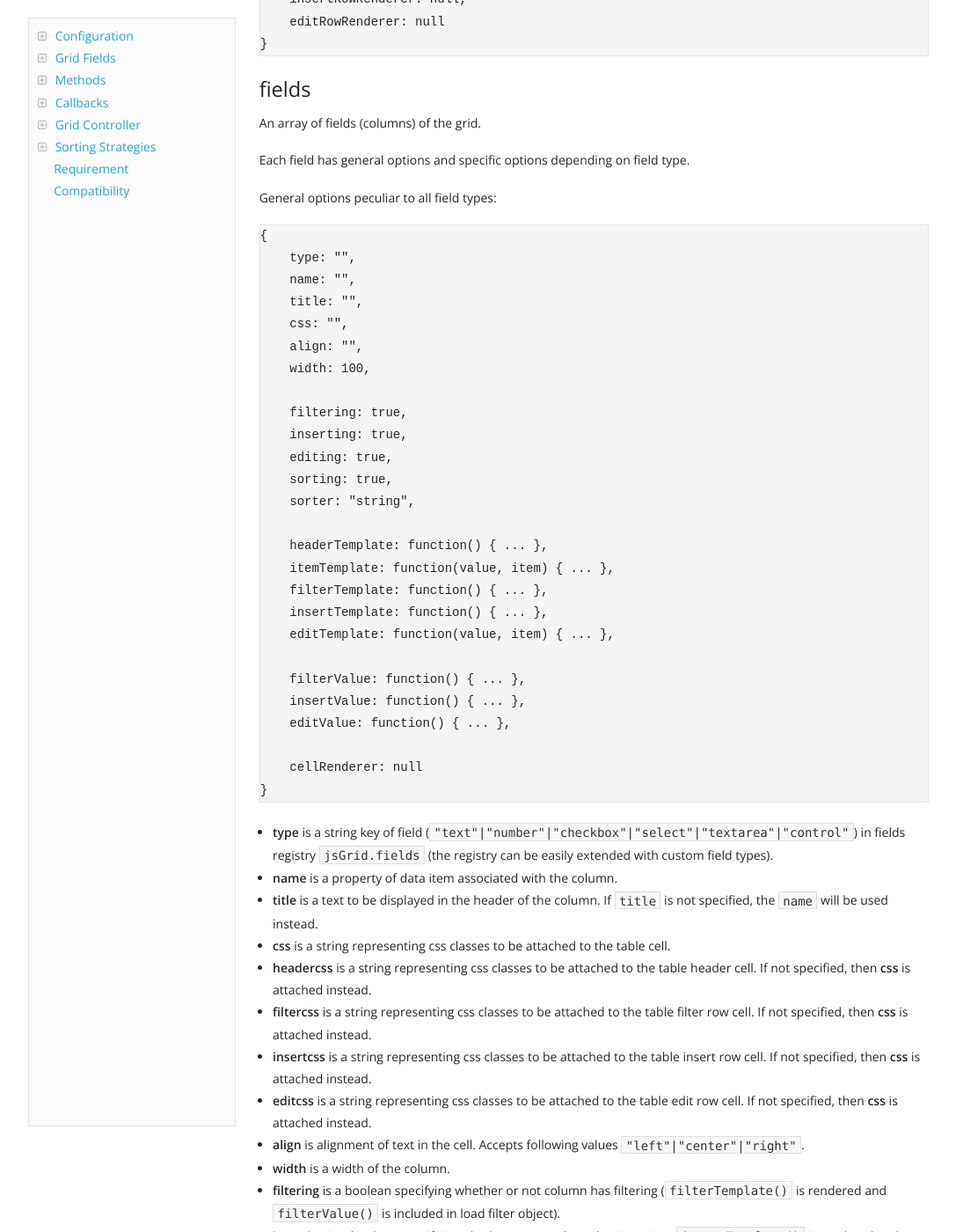
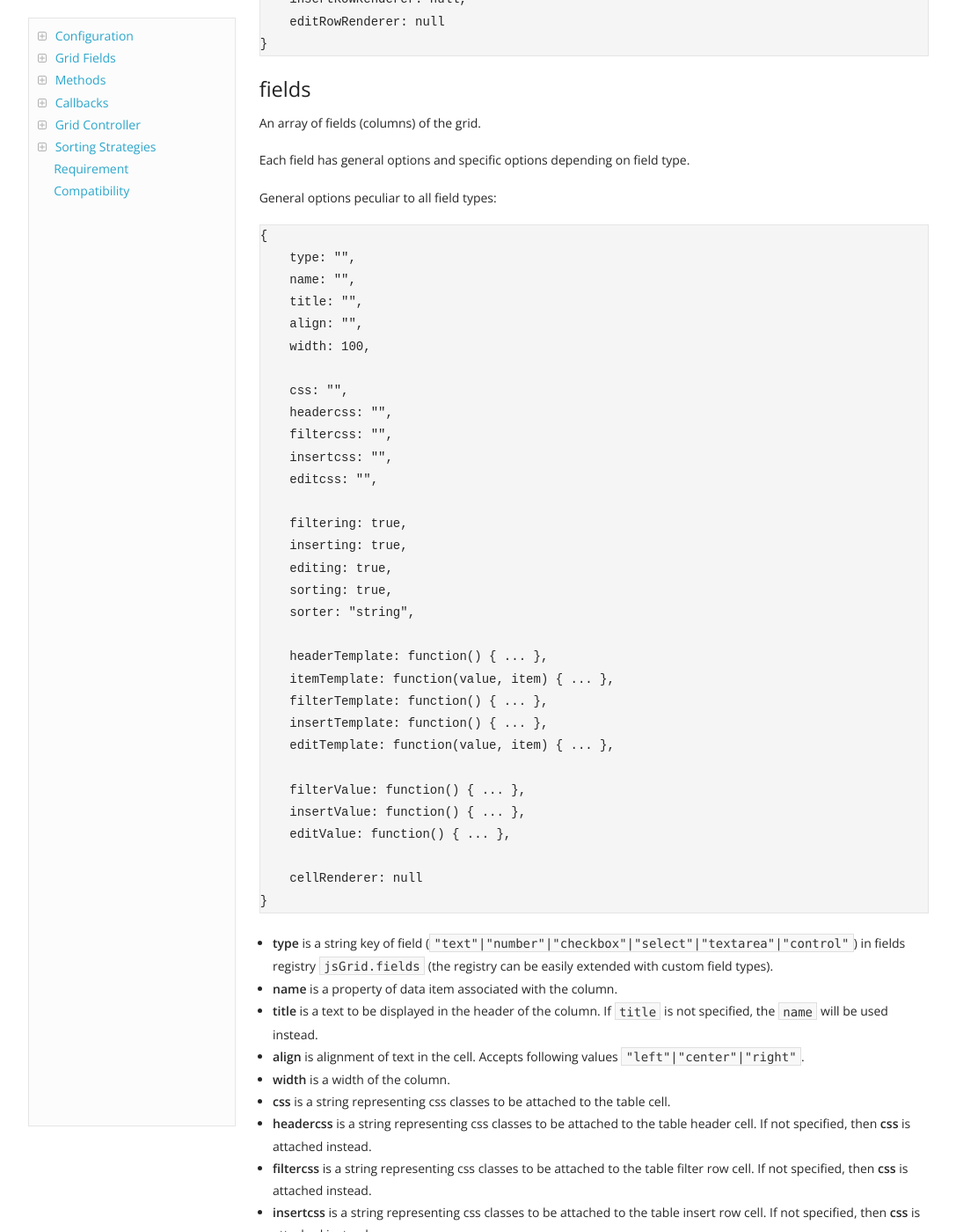
Before and after one commit to tabalinas/jsgrid, a Jekyll site: the page built from docs/index.html, in a window 1280 px wide and 1400 px high, scrolled down 1759 px. Shown: the whole window at 88% size, without its empty margins (96-1183 px from the left). Built offline with Jekyll 4.4.1, drawn with Linux system fonts in a browser that asks for light colours; nearby versions of some CDN libraries; some of the changed lines change nothing that is shown.

Commit message:
Site: Correct field config docs description

```diff
--- a/_includes/docs.md
+++ b/_includes/docs.md
@@ -74,9 +74,14 @@ General options peculiar to all field types:
     type: "",
     name: "",
     title: "",
-    css: "",
     align: "",
     width: 100,
+
+    css: "",
+    headercss: "",
+    filtercss: "",
+    insertcss: "",
+    editcss: "",
 
     filtering: true,
     inserting: true,
@@ -101,13 +106,13 @@ General options peculiar to all field types:
 - **type** is a string key of field (`"text"|"number"|"checkbox"|"select"|"textarea"|"control"`) in fields registry `jsGrid.fields` (the registry can be easily extended with custom field types).
 - **name** is a property of data item associated with the column.
 - **title** is a text to be displayed in the header of the column. If `title` is not specified, the `name` will be used instead.
+- **align** is alignment of text in the cell. Accepts following values `"left"|"center"|"right"`.
+- **width** is a width of the column.
 - **css** is a string representing css classes to be attached to the table cell.
 - **headercss** is a string representing css classes to be attached to the table header cell. If not specified, then **css** is attached instead.
 - **filtercss** is a string representing css classes to be attached to the table filter row cell. If not specified, then **css** is attached instead.
 - **insertcss** is a string representing css classes to be attached to the table insert row cell. If not specified, then **css** is attached instead.
 - **editcss** is a string representing css classes to be attached to the table edit row cell. If not specified, then **css** is attached instead.
-- **align** is alignment of text in the cell. Accepts following values `"left"|"center"|"right"`.
-- **width** is a width of the column.
 - **filtering** is a boolean specifying whether or not column has filtering (`filterTemplate()` is rendered and `filterValue()` is included in load filter object).
 - **inserting** is a boolean specifying whether or not column has inserting (`insertTemplate()` is rendered and `insertValue()` is included in inserting item).
 - **editing** is a boolean specifying whether or not column has editing (`editTemplate()` is rendered and `editValue()` is included in editing item).
```
